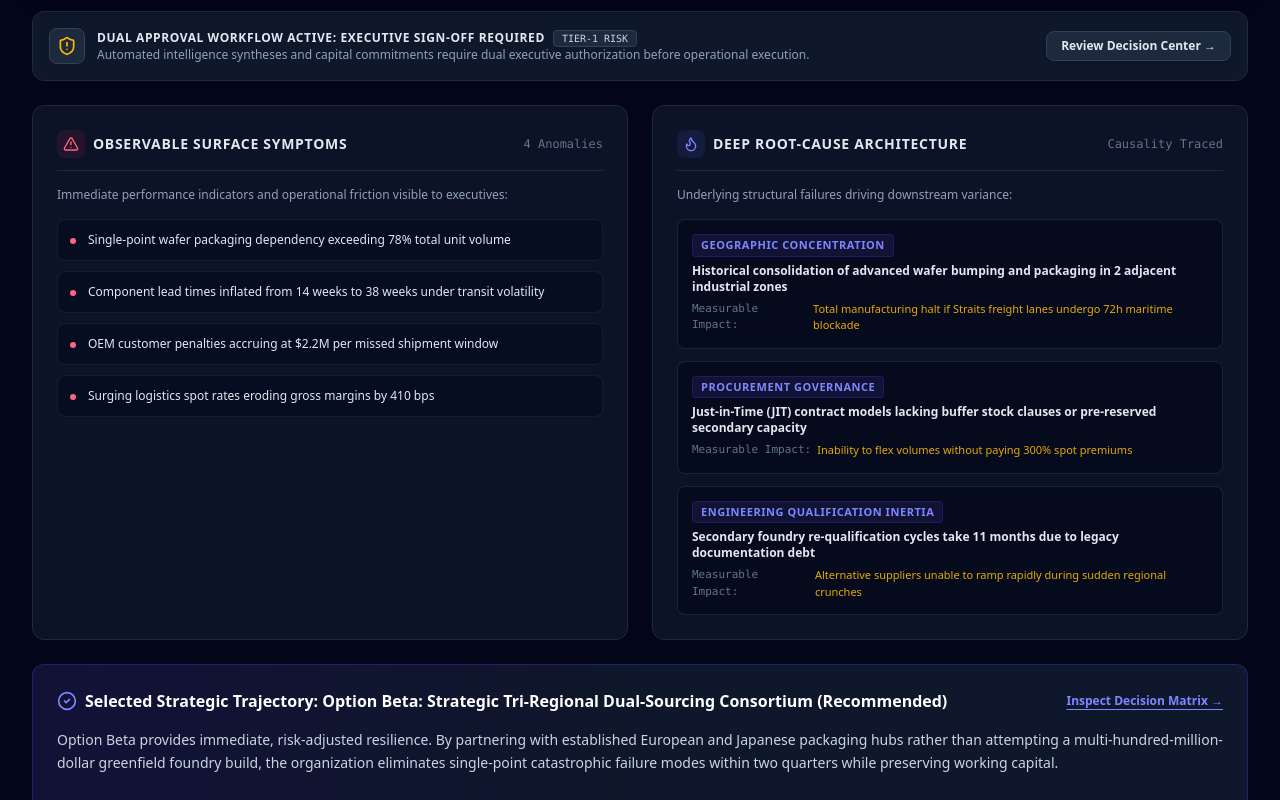
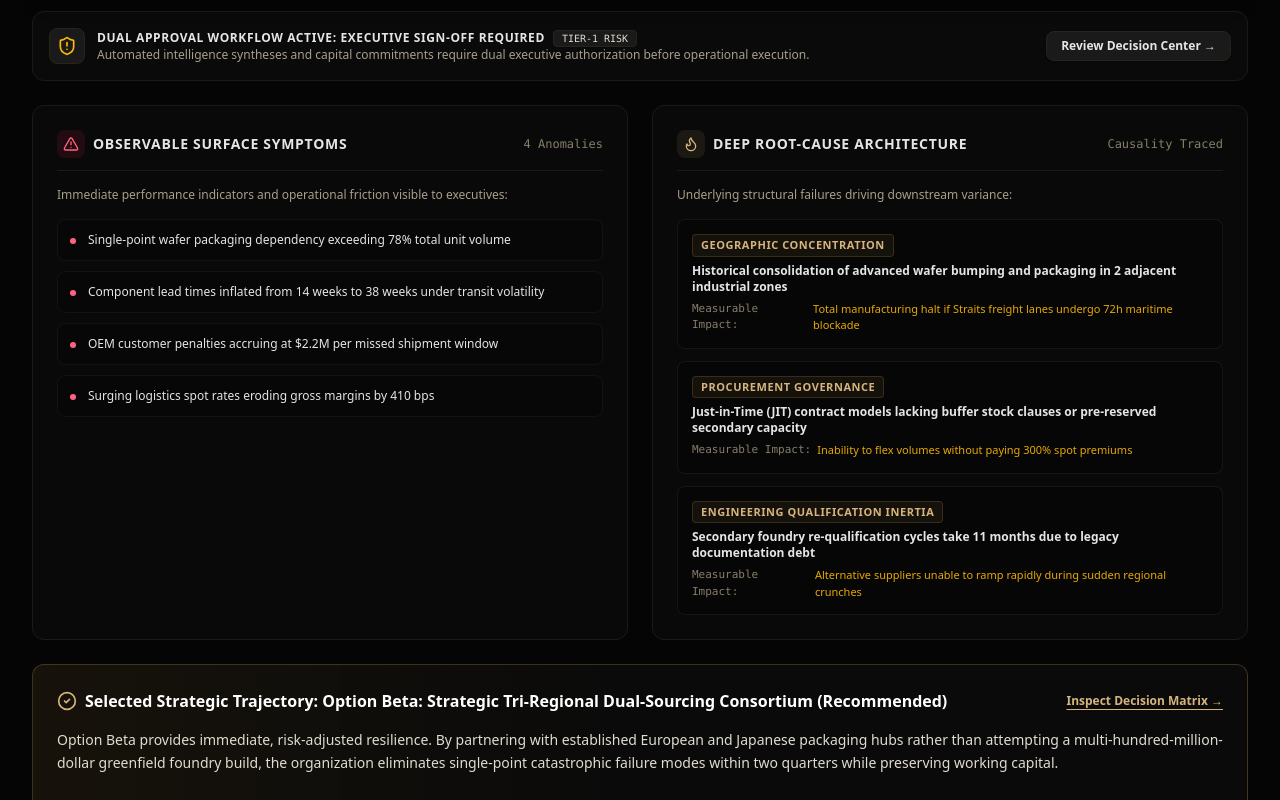
Before and after one commit to maxla-official/maxla-, a React (Vite) app: page / in a window 1280 px wide. Shown: the part 1155-1955 px from the top of the page. Built offline with nearby package versions, Linux system fonts and the light colour scheme; no server answers.

Commit message:
Apply golden luxury theme globally via token remap in index.css

```diff
--- a/src/components/AssetDetailModal.tsx
+++ b/src/components/AssetDetailModal.tsx
@@ -258,7 +258,7 @@ export const AssetDetailModal: React.FC<AssetDetailModalProps> = ({
                       y1={padY}
                       x2={hoveredPoint.x}
                       y2={padY + graphHeight}
-                      stroke="#818cf8"
+                      stroke="#c9a86a"
                       strokeWidth="1.5"
                       strokeDasharray="2 2"
                     />
@@ -266,7 +266,7 @@ export const AssetDetailModal: React.FC<AssetDetailModalProps> = ({
                       cx={hoveredPoint.x}
                       cy={hoveredPoint.y}
                       r="5"
-                      fill="#818cf8"
+                      fill="#c9a86a"
                       stroke="#ffffff"
                       strokeWidth="2"
                     />
--- a/src/index.css
+++ b/src/index.css
@@ -1,9 +1,46 @@
 @import "tailwindcss";
+
+/*
+  GOLDEN LUXURY THEME
+  Applied globally by remapping the color tokens the whole app already uses.
+  The neutral base (slate) becomes near-black backgrounds with warm/gold-tinted
+  borders and light text; the primary accent (indigo) becomes gold (#C9A86A).
+  This re-themes every page, component, modal and sidebar automatically without
+  touching any layout, logic, API, or component markup.
+*/
+@theme {
+  /* Neutral base -> near-black backgrounds, warm borders, light text */
+  --color-slate-50: #f6f2ea;
+  --color-slate-100: #ececec; /* body / primary light text */
+  --color-slate-200: #e5e5e5; /* secondary text (per spec) */
+  --color-slate-300: #e0dccf; /* light text */
+  --color-slate-400: #a89f8b; /* muted secondary text (warm gray) */
+  --color-slate-500: #877e6a; /* muted text */
+  --color-slate-600: #3a342a; /* visible warm/gold-tinted border */
+  --color-slate-700: #292419; /* border / divider (warm) */
+  --color-slate-800: #1a1a1a; /* card background / subtle border */
+  --color-slate-850: #121212; /* elevated dark surface */
+  --color-slate-900: #0a0a0a; /* secondary background */
+  --color-slate-950: #050505; /* main background */
+
+  /* Primary accent -> GOLD (#C9A86A) used for buttons, charts, lines, icons */
+  --color-indigo-50: #faf6ee;
+  --color-indigo-100: #f3ead6;
+  --color-indigo-200: #e7d4ae;
+  --color-indigo-300: #e0c791;
+  --color-indigo-400: #d6b47e;
+  --color-indigo-500: #c9a86a; /* primary gold */
+  --color-indigo-600: #b8955a;
+  --color-indigo-700: #9a7c45;
+  --color-indigo-800: #6e5832;
+  --color-indigo-900: #43371f;
+  --color-indigo-950: #241d10;
+}
 
 @layer base {
   body {
     font-family: "Inter", -apple-system, BlinkMacSystemFont, "Segoe UI", Roboto, sans-serif;
-    @apply bg-slate-950 text-slate-100 antialiased selection:bg-slate-700 selection:text-white min-h-screen font-sans;
+    @apply bg-slate-950 text-slate-100 antialiased selection:bg-indigo-500 selection:text-black min-h-screen font-sans;
     font-feature-settings: "cv02", "cv03", "cv04", "cv11";
   }
 }
@@ -15,16 +52,16 @@
 }
 
 ::-webkit-scrollbar-track {
-  background: rgba(15, 23, 42, 0.6);
+  background: rgba(10, 10, 10, 0.6);
 }
 
 ::-webkit-scrollbar-thumb {
-  background: rgba(71, 85, 105, 0.6);
+  background: rgba(201, 168, 106, 0.35);
   border-radius: 9999px;
 }
 
 ::-webkit-scrollbar-thumb:hover {
-  background: rgba(99, 102, 241, 0.8);
+  background: rgba(201, 168, 106, 0.8);
 }
 
 @keyframes marquee-scroll {
@@ -111,19 +148,19 @@
 
 /* Leaflet Custom Dark Attribution & Tooltip Styling */
 .leaflet-container .leaflet-control-attribution {
-  background: rgba(15, 23, 42, 0.85) !important;
-  color: #94a3b8 !important;
+  background: rgba(10, 10, 10, 0.85) !important;
+  color: #a89f8b !important;
   font-size: 11px !important;
   font-family: inherit !important;
   padding: 3px 8px !important;
   border-radius: 6px 0 0 0 !important;
   backdrop-filter: blur(4px);
-  border-top: 1px solid rgba(51, 65, 85, 0.6);
-  border-left: 1px solid rgba(51, 65, 85, 0.6);
+  border-top: 1px solid rgba(201, 168, 106, 0.35);
+  border-left: 1px solid rgba(201, 168, 106, 0.35);
 }
 
 .leaflet-container .leaflet-control-attribution a {
-  color: #818cf8 !important;
+  color: #c9a86a !important;
   text-decoration: none !important;
 }
 
@@ -132,16 +169,16 @@
 }
 
 .leaflet-tooltip {
-  background: rgba(15, 23, 42, 0.95) !important;
-  color: #f1f5f9 !important;
-  border: 1px solid rgba(99, 102, 241, 0.4) !important;
+  background: rgba(10, 10, 10, 0.95) !important;
+  color: #ececec !important;
+  border: 1px solid rgba(201, 168, 106, 0.4) !important;
   border-radius: 8px !important;
   box-shadow: 0 10px 25px -5px rgba(0, 0, 0, 0.6) !important;
   padding: 4px 8px !important;
 }
 
 .leaflet-tooltip-top:before {
-  border-top-color: rgba(99, 102, 241, 0.4) !important;
+  border-top-color: rgba(201, 168, 106, 0.4) !important;
 }
 
 /* Print Optimization for PDF Export */
```
